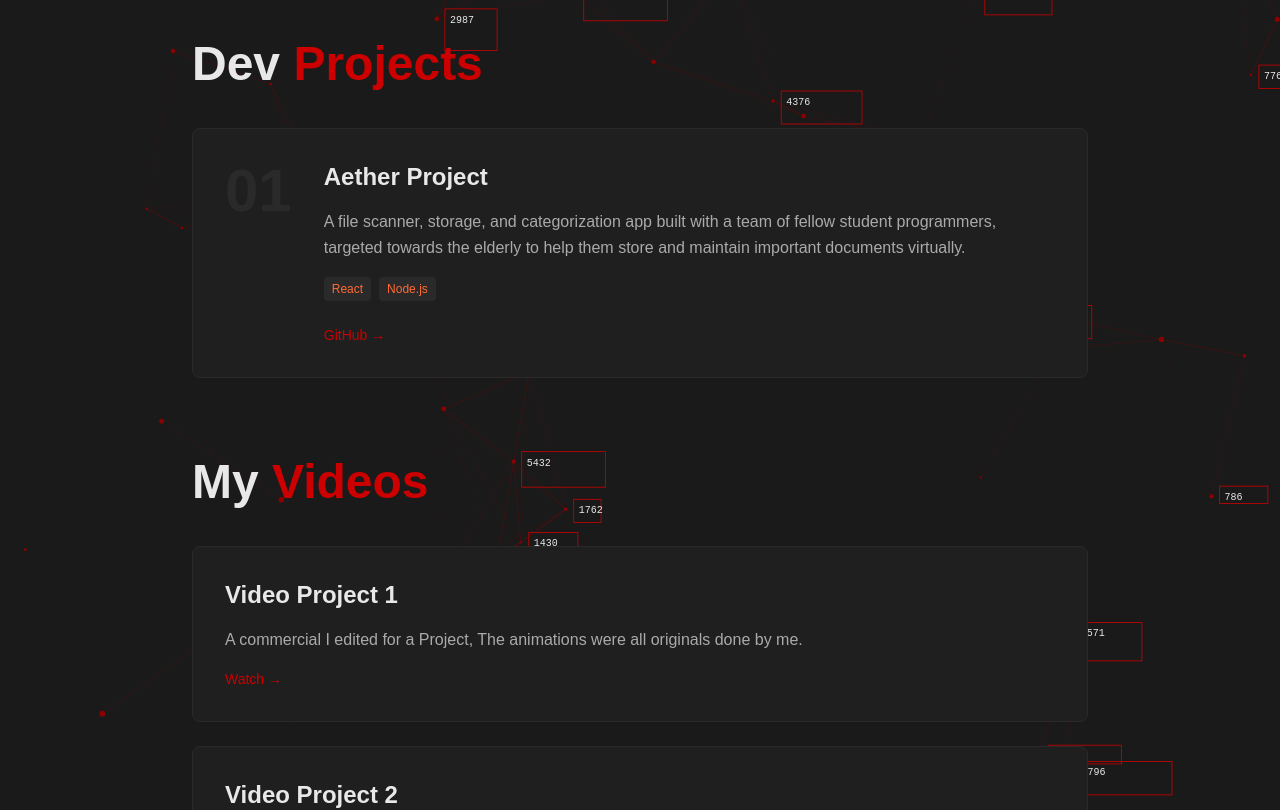
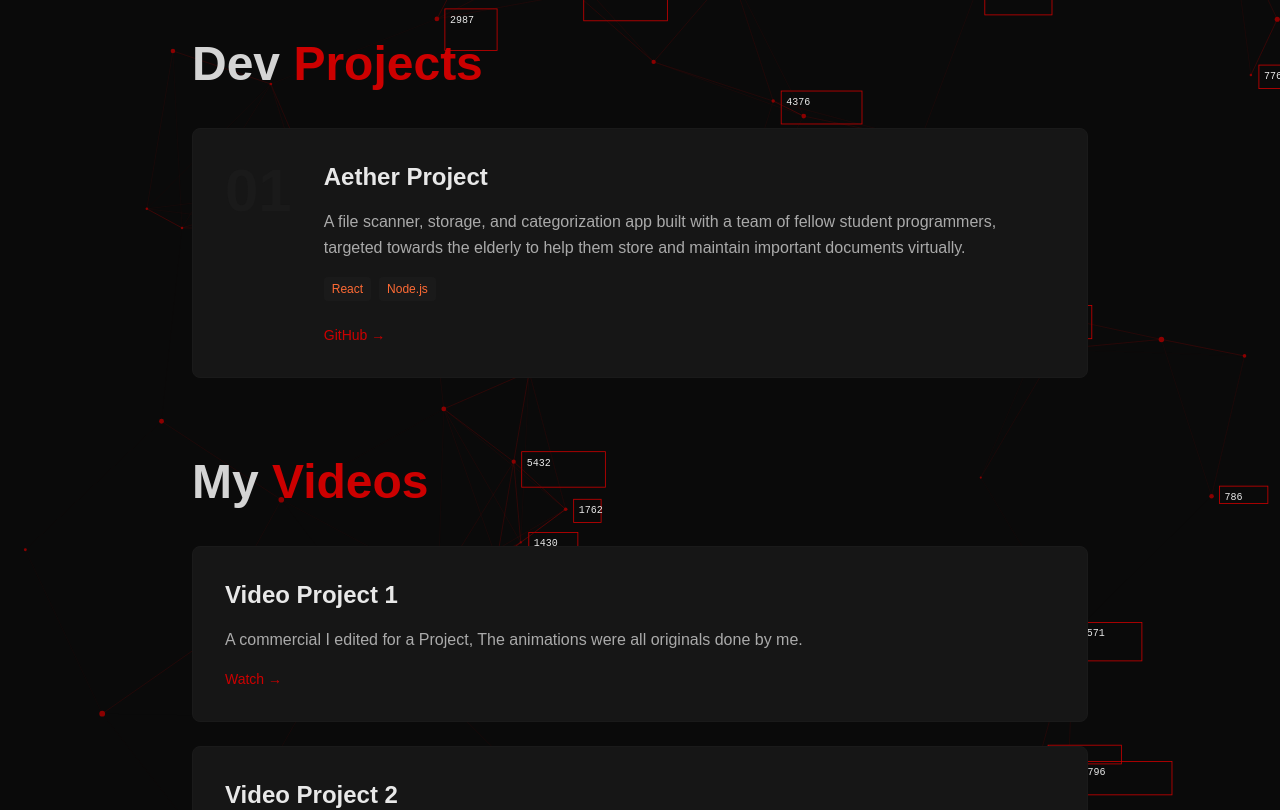
Before and after one commit to trevor-tanlines/PortfolioV1, a React (Vite) app: page / in a window 1280 px wide. Shown: the part 1640-2450 px from the top of the page. Built offline with nearby package versions, Linux system fonts and the light colour scheme.

Commit message:
changed the blacks so theyre darker and deeper, and made the whites less harsh

```diff
--- a/src/components/Projects.jsx
+++ b/src/components/Projects.jsx
@@ -36,7 +36,7 @@
 function ProjectCard({ project, index }) {
   return (
     <motion.div
-      className='flex flex-col md:flex-row gap-8 p-8 rounded-lg border border-[#2a2a2a] bg-[#1f1f1f]'
+      className='flex flex-col md:flex-row gap-8 p-8 rounded-lg border border-[#1a1a1a] bg-[#161616]'
       initial={{ opacity: 0, y: 50 }}
       whileInView={{ opacity: 1, y: 0 }}
       transition={{ duration: 0.5, delay: index * 0.15 }}
@@ -45,7 +45,7 @@ function ProjectCard({ project, index }) {
       whileHover="glitch"
     >
 
-      <div className='text-6xl font-bold shrink-0' style={{ color: '#2a2a2a'}}>
+      <div className='text-6xl font-bold shrink-0' style={{ color: '#1a1a1a'}}>
         {String(index + 1).padStart(2, '0')}
       </div>
 
@@ -58,7 +58,7 @@ function ProjectCard({ project, index }) {
             <span
               key={i}
               className='text-xs px-2 py-1 rounded'
-              style={{ backgroundColor: '#2a2a2a', color: '#ff6b35' }}
+              style={{ backgroundColor: '#1a1a1a', color: '#ff6b35' }}
             >
               {tech}
             </span>
@@ -96,7 +96,7 @@ function ProjectCard({ project, index }) {
 function VideoCard({ project, index }) {
   return (
     <motion.div
-      className='flex flex-col gap-4 p-8 rounded-lg border border-[#2a2a2a] bg-[#1f1f1f]'
+      className='flex flex-col gap-4 p-8 rounded-lg border border-[#1a1a1a] bg-[#161616]'
       initial={{ opacity: 0, y: 50 }}
       whileInView={{ opacity: 1, y: 0 }}
       transition={{ duration: 0.5, delay: index * 0.15 }}
--- a/src/components/Skills.jsx
+++ b/src/components/Skills.jsx
@@ -56,7 +56,7 @@ function Skills() {
               <motion.span
                key={skillIndex}
                className='px-4 py-2 rounded text-sm text-[#e8e8e8] border-0'
-              style={{ backgroundColor: '#1f1f1f', border: `1px solid ${group.color}33` }} // border opacity
+              style={{ backgroundColor: '#161616', border: `1px solid ${group.color}33` }} // border opacity
               initial={{ opacity: 0, y: 20 }}
               whileInView={{ opacity: 1, y:0 }}
               transition={{ duration: 0.3, delay: skillIndex * 0.1 }}
--- a/src/index.css
+++ b/src/index.css
@@ -15,8 +15,8 @@ html {
 }
 
 body {
-  background-color: #1a1a1a;
-  color: #e8e8e8;
+  background-color: #0a0a0a;
+  color: #d4d4d4;
   font-family: 'Poppins', sans-serif;
   overflow-x: hidden; /* This is so scroll bars (sideways ones) dont appear when I add 3D shit */
 }
```
